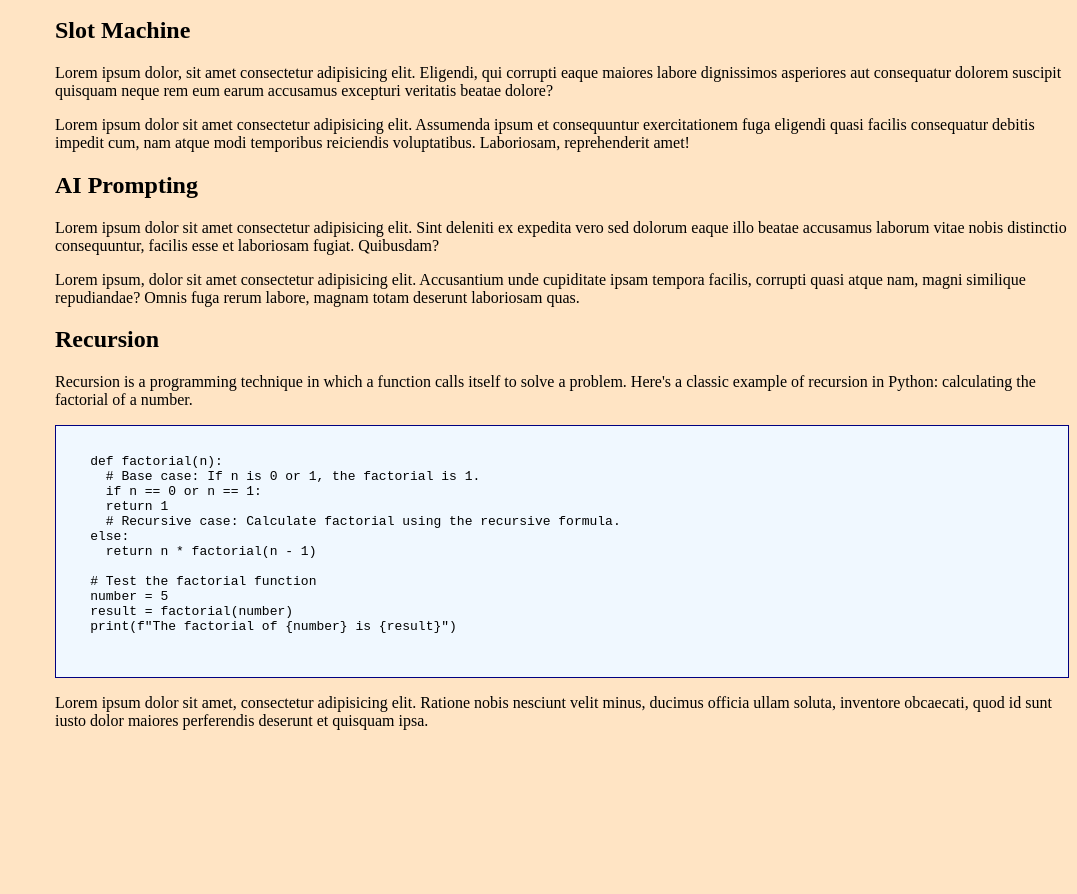
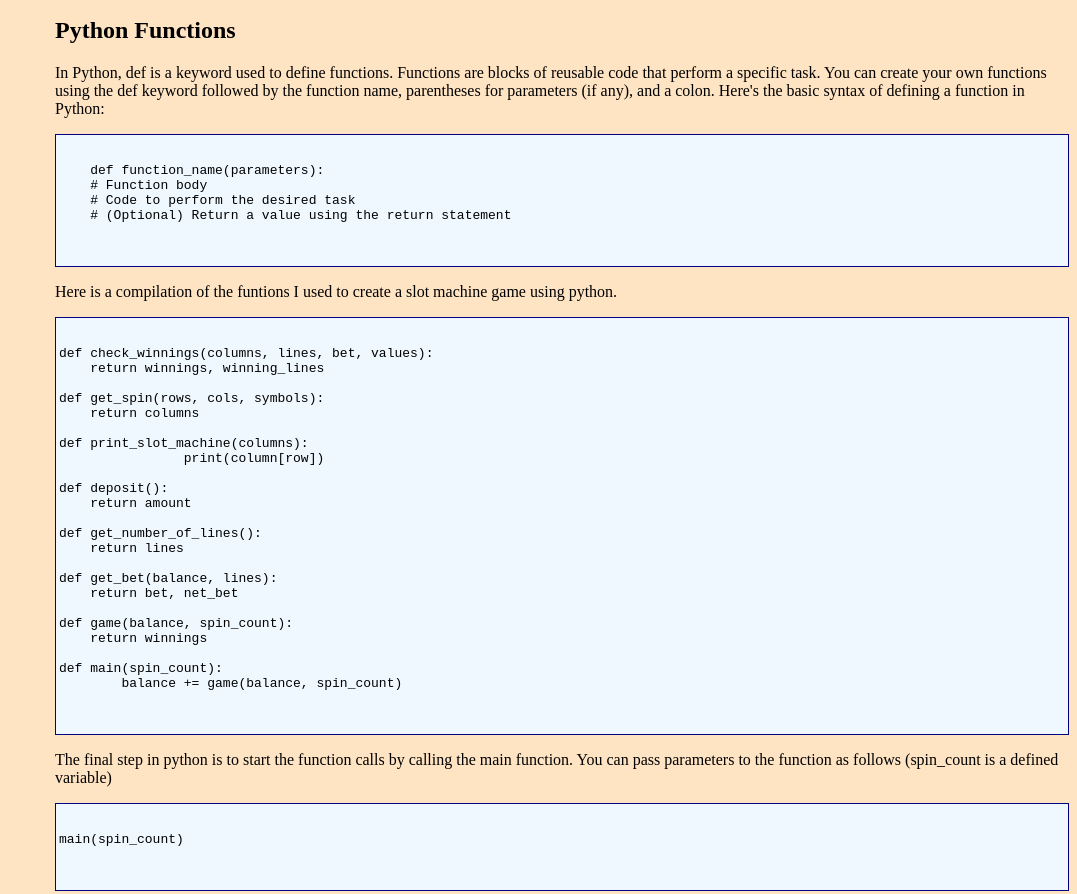
Before and after one commit to bp4924/technical-documentation-page, a plain HTML site: page index.html in a window 1280 px wide. Shown: the part 892-1786 px from the top of the page, without its empty margins (203-1280 px from the left). Before the commit the page ends 1638 px from the top, so only its background shows below. Drawn offline with Linux system fonts and the light colour scheme.

Commit message:
python functions section

```diff
--- a/index.html
+++ b/index.html
@@ -17,7 +17,7 @@
           <a href="#FizzBuzz" class="nav-link">FizzBuzz</a>
         </li>
         <li>
-          <a href="#Slot_Machine" class="nav-link">Slot Machine</a>
+          <a href="#Python_Functions" class="nav-link">Python Functions</a>
         </li>
         <li>
           <a href="#AI_Prompting" class="nav-link">AI Prompting</a>
@@ -111,23 +111,74 @@
         </article>
       </section>
 
-      <section class="main-section" id="Slot_Machine">
+      <section class="main-section" id="Python_Functions">
         <header>
-          <h1>Slot Machine</h1>
+          <h1>Python Functions</h1>
         </header>
 
         <p>
-          Lorem ipsum dolor, sit amet consectetur adipisicing elit. Eligendi,
-          qui corrupti eaque maiores labore dignissimos asperiores aut
-          consequatur dolorem suscipit quisquam neque rem eum earum accusamus
-          excepturi veritatis beatae dolore?
+          In Python, def is a keyword used to define functions. Functions are
+          blocks of reusable code that perform a specific task. You can create
+          your own functions using the def keyword followed by the function
+          name, parentheses for parameters (if any), and a colon. Here's the
+          basic syntax of defining a function in Python:
         </p>
+        <article class="code-element">
+          <pre>
+          <code>
+    def function_name(parameters):
+    # Function body
+    # Code to perform the desired task
+    # (Optional) Return a value using the return statement
+            </code>
+            </pre>
+        </article>
+
         <p>
-          Lorem ipsum dolor sit amet consectetur adipisicing elit. Assumenda
-          ipsum et consequuntur exercitationem fuga eligendi quasi facilis
-          consequatur debitis impedit cum, nam atque modi temporibus reiciendis
-          voluptatibus. Laboriosam, reprehenderit amet!
+          Here is a compilation of the funtions I used to create a slot machine
+          game using python.
         </p>
+        <article class="code-element">
+          <pre>
+    <code>
+def check_winnings(columns, lines, bet, values):
+    return winnings, winning_lines
+
+def get_spin(rows, cols, symbols):
+    return columns
+
+def print_slot_machine(columns):
+                print(column[row])
+
+def deposit():
+    return amount
+
+def get_number_of_lines():
+    return lines
+
+def get_bet(balance, lines):
+    return bet, net_bet
+
+def game(balance, spin_count):
+    return winnings
+
+def main(spin_count):
+        balance += game(balance, spin_count)
+      </code>
+    </pre>
+        </article>
+        <p>
+          The final step in python is to start the function calls by calling the
+          main function. You can pass parameters to the function as follows
+          (spin_count is a defined variable)
+        </p>
+        <article class="code-element">
+          <pre>
+    <code>
+main(spin_count)
+    </code>
+  </pre>
+        </article>
       </section>
       <section class="main-section" id="AI_Prompting">
         <header>
```
